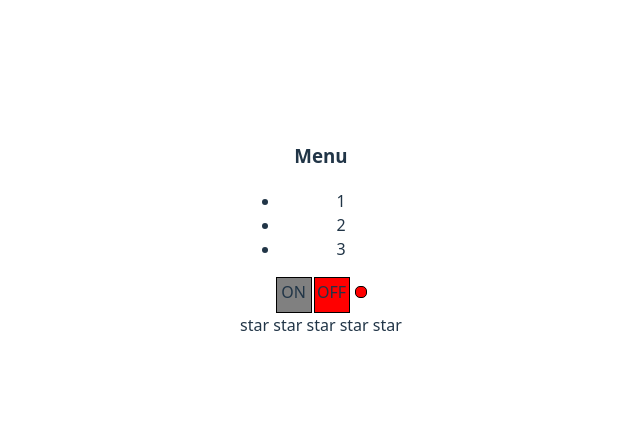
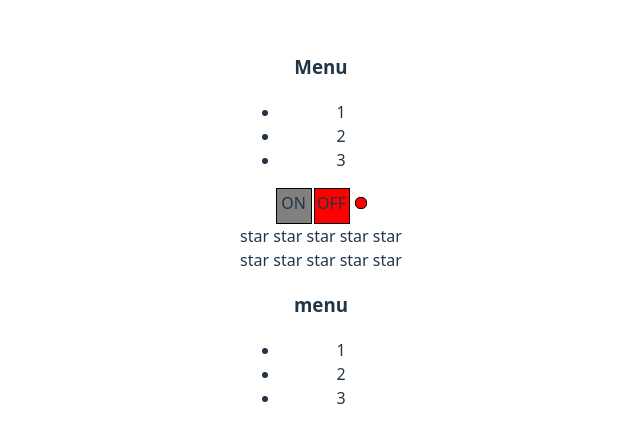
Before and after one commit to Anton-013/react-ts-kabzda, a React (Vite) app: page / in a window 1280 px wide. Shown: the part 170-612 px from the top of the page, without its empty margins (319-959 px from the left). Built offline with nearby package versions, Linux system fonts and the light colour scheme.

Commit message:
callback 1/2

```diff
--- a/src/App.tsx
+++ b/src/App.tsx
@@ -1,18 +1,25 @@
 
+import { useState } from 'react'
 import './App.css'
 import { Accordion } from './components/Accordion/Accordion'
 import { OnOff } from './components/OnOff/OnOff'
-import { Rating } from './components/Rating/Rating'
+import { Rating, ValueType } from './components/Rating/Rating'
 import { UncontrolledAccordion } from './components/UncontrolledAccordion/UncontrolledAccordion'
 import { UncontrolledRating } from './components/UncontrolledRating/UncontrolledRating'
 
 function App() {
   console.log("App")
+
+  let [ratingValue, setRatingValue] = useState<ValueType>(0)
+  let [accordionCollapsed, setAccordionCollapsed] = useState<boolean>(false)
+
   return (
     <>
       <UncontrolledAccordion title={"Menu"} />
       <OnOff />
       <UncontrolledRating />
+      <Rating value={ratingValue} onClick={setRatingValue} />
+      <Accordion collapsed={accordionCollapsed} onClick={setAccordionCollapsed} title='menu'/>
     </>
   )
 }
--- a/src/components/Accordion/Accordion.tsx
+++ b/src/components/Accordion/Accordion.tsx
@@ -2,6 +2,7 @@
 type AccordionProps = {
     title: string
     collapsed: boolean
+    onClick: (col: boolean) => void
 }
 
 
@@ -10,7 +11,7 @@
 
     return (
         <>
-            <AccordionTitle title={props.title} />
+            <AccordionTitle onClick={props.onClick} title={props.title} collapsed={props.collapsed}/>
             { !props.collapsed && <AccordionBody />}
         </>
     )
@@ -19,7 +20,7 @@
 const AccordionTitle = (props: any) => {
     console.log("AccordionTitle")
     return (
-        <h3>{props.title}</h3>
+        <h3 onClick={() => props.onClick(!props.collapsed)}>{props.title}</h3>
     )
 }
 
--- a/src/components/Rating/Rating.tsx
+++ b/src/components/Rating/Rating.tsx
@@ -1,6 +1,9 @@
+
+export type ValueType = 0 | 1 | 2 | 3 | 4 | 5
 
 type RatingPropsType = {
-    value: 0 | 1 | 2 | 3 | 4 | 5
+    value: ValueType
+    onClick: (value: ValueType) => void
 }
 
 export const Rating = (props: RatingPropsType) => {
@@ -8,22 +11,24 @@
 
     return (
         <div>
-            <Star selected={props.value > 0} />
-            <Star selected={props.value > 1} />
-            <Star selected={props.value > 2} />
-            <Star selected={props.value > 3} />
-            <Star selected={props.value > 4} />
+            <Star selected={props.value > 0} onClick={props.onClick} value={1} />
+            <Star selected={props.value > 1} onClick={props.onClick} value={2} />
+            <Star selected={props.value > 2} onClick={props.onClick} value={3} />
+            <Star selected={props.value > 3} onClick={props.onClick} value={4} />
+            <Star selected={props.value > 4} onClick={props.onClick} value={5} />
         </div>
     )
 }
 
 type StarPropsType = {
     selected: boolean
+    value: ValueType
+    onClick: (value: ValueType) => void
 }
 
 const Star = (props: StarPropsType) => {
     console.log("Star")
 
-    return <span>{props.selected ? <b>star </b> : 'star '}</span>
+    return <span onClick={() => props.onClick(props.value)}>{props.selected ? <b>star </b> : 'star '}</span>
 
 }
--- a/src/components/UncontrolledRating/UncontrolledRating.tsx
+++ b/src/components/UncontrolledRating/UncontrolledRating.tsx
@@ -11,26 +11,25 @@
 
     return (
         <div>
-            <Star selected={value > 0} setValue={setValue} value={1} />
-            <Star selected={value > 1} setValue={setValue} value={2} />
-            <Star selected={value > 2} setValue={setValue} value={3} />
-            <Star selected={value > 3} setValue={setValue} value={4} />
-            <Star selected={value > 4} setValue={setValue} value={5} />
+            <Star selected={value > 0} setValue={() => { setValue(1) }} />
+            <Star selected={value > 1} setValue={() => { setValue(2) }} />
+            <Star selected={value > 2} setValue={() => { setValue(3) }} />
+            <Star selected={value > 3} setValue={() => { setValue(4) }} />
+            <Star selected={value > 4} setValue={() => { setValue(5) }} />
         </div>
     )
 }
 
 type StarPropsType = {
     selected: boolean
-    value: 1 | 2 | 3 | 4 | 5
-    setValue: (value: 1 | 2 | 3 | 4 | 5) => void
+    setValue: () => void
 }
 
 const Star = (props: StarPropsType) => {
     console.log("Star")
 
     return (
-        <span onClick={() => { props.setValue(props.value) }}>
+        <span onClick={() => { props.setValue() }}>
             {props.selected ? <b>star </b> : "star "}
         </span>
     )
```
